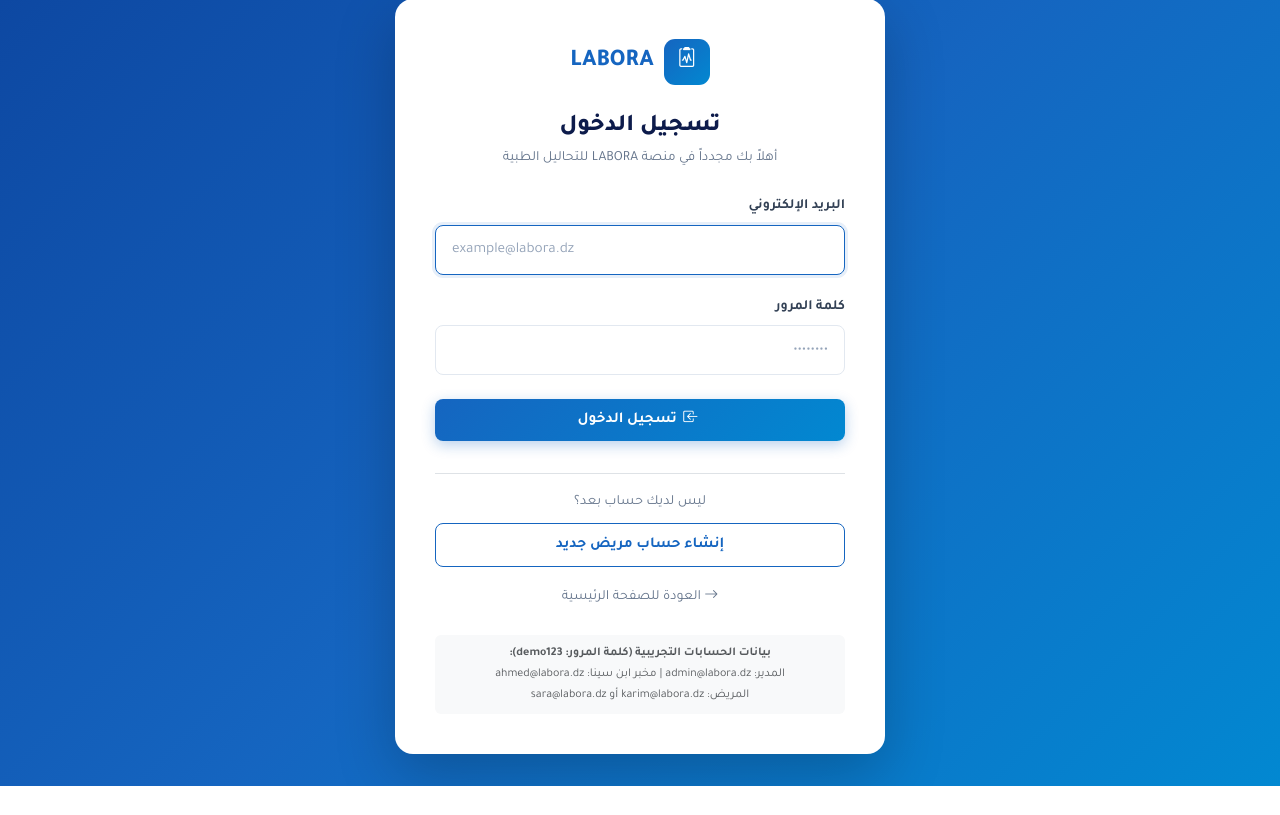
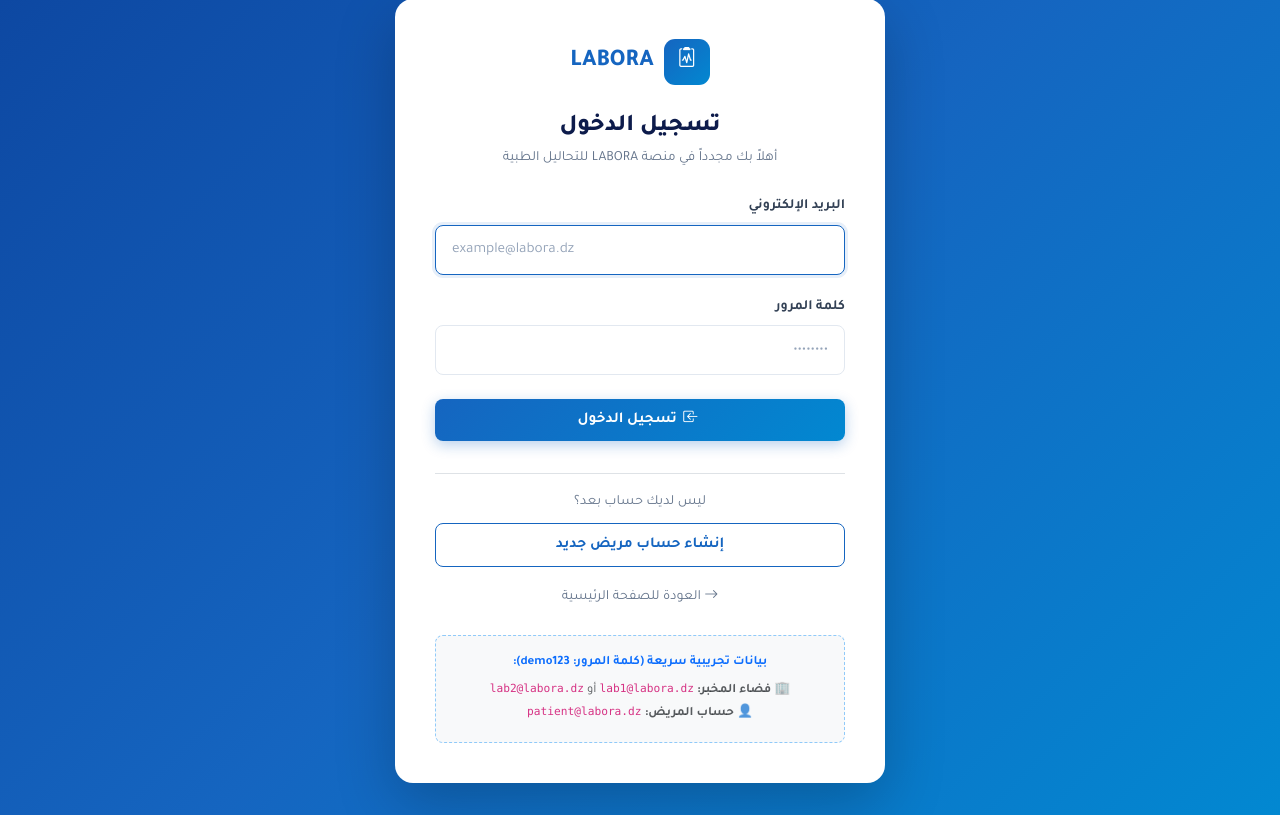
Before and after one commit to amarhoussam-wq/Labora, a PHP site: page /auth/login.php in a window 1280 px wide. Shown: the part 33-848 px from the top of the page. Before the commit the page ends 819 px from the top, so only its background shows below. Run offline with PHP 8.4, Linux system fonts and the light colour scheme.

Commit message:
Add direct Lab Portal link in navbar and update demo login credentials

```diff
--- a/auth/login.php
+++ b/auth/login.php
@@ -128,10 +128,10 @@ $redirectVal = $_GET['redirect'] ?? $_POST['redirect'] ?? '';
     </a>
   </div>
 
-  <div class="mt-4 p-2 bg-light rounded text-center small text-muted" style="font-size:0.75rem;">
-    <strong>بيانات الحسابات التجريبية (كلمة المرور: demo123):</strong><br>
-    المدير: admin@labora.dz | مخبر ابن سينا: ahmed@labora.dz<br>
-    المريض: karim@labora.dz أو sara@labora.dz
+  <div class="mt-4 p-3 bg-light rounded-3 text-center small text-muted" style="font-size:0.8rem; border: 1px dashed #90caf9;">
+    <strong class="text-primary d-block mb-1">بيانات تجريبية سريعة (كلمة المرور: demo123):</strong>
+    <div>🏢 <strong>فضاء المخبر:</strong> <code>lab1@labora.dz</code> أو <code>lab2@labora.dz</code></div>
+    <div>👤 <strong>حساب المريض:</strong> <code>patient@labora.dz</code></div>
   </div>
 </div>
 
--- a/includes/header.php
+++ b/includes/header.php
@@ -72,6 +72,12 @@ function navActive(string ...$patterns): string {
         <li class="nav-item">
           <a class="nav-link <?= navActive('analyses.php') ?>"
              href="<?= BASE_URL ?>analyses.php">التحاليل الطبية</a>
+        </li>
+        <li class="nav-item">
+          <a class="nav-link text-primary fw-bold <?= navActive('lab/dashboard') ?>"
+             href="<?= BASE_URL ?>lab/dashboard.php">
+            <i class="bi bi-hospital me-1"></i>فضاء المخبر
+          </a>
         </li>
         <?php if (isLoggedIn() && currentUserRole() === 'patient'): ?>
         <li class="nav-item">
```
